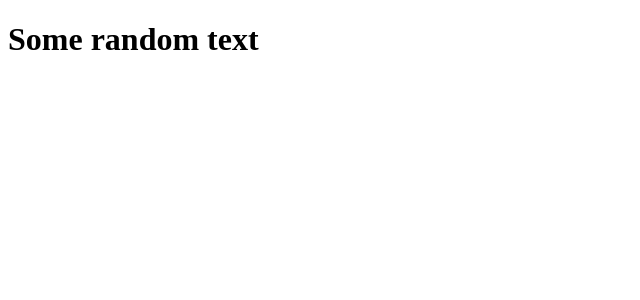
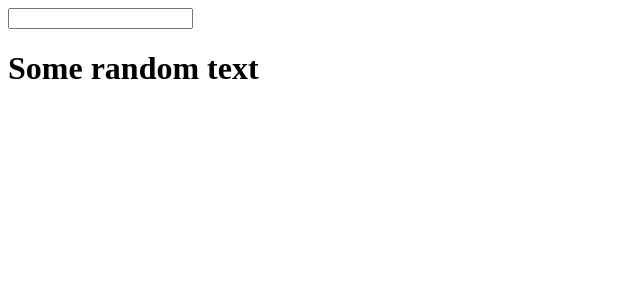
Before and after one commit to Dar0n/react-training, a React (Create React App) app: page / in a window 1280 px wide. Shown: the top 300 px of the page, without its empty margins (0-640 px from the left). Built offline with nearby package versions, Linux system fonts and the light colour scheme.

Commit message:
Try state of the components and setState method. Update input field from the component state while typing.

```diff
--- a/src/App.js
+++ b/src/App.js
@@ -2,10 +2,25 @@
 import propTypes from 'prop-types';
 
 class App extends React.Component {
+  constructor(){
+    super();
+    this.state = {
+      txt: 'Some random text',
+    }
+
+  }
+  update (e) {
+    this.setState({
+      txt: e.target.value,
+    })
+  }
   render() {
     let txt = this.props.txt;
     return (
-      <h1>{txt}</h1>
+      <div>
+        <input type='text' onChange={this.update.bind(this)}></input>
+        <h1>{this.state.txt}</h1>
+      </div>
     )
   }
 }
--- a/src/index.js
+++ b/src/index.js
@@ -3,4 +3,4 @@
 import App from './App';
 
 
-ReactDOM.render(<App txt='Some random text'/>, document.getElementById('root'));
+ReactDOM.render(<App />, document.getElementById('root'));
```
